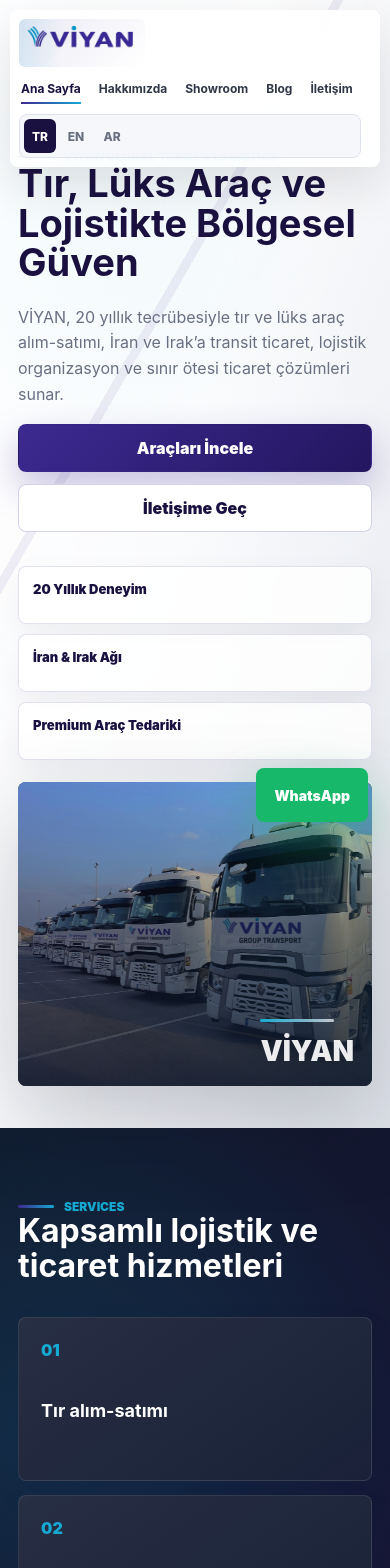
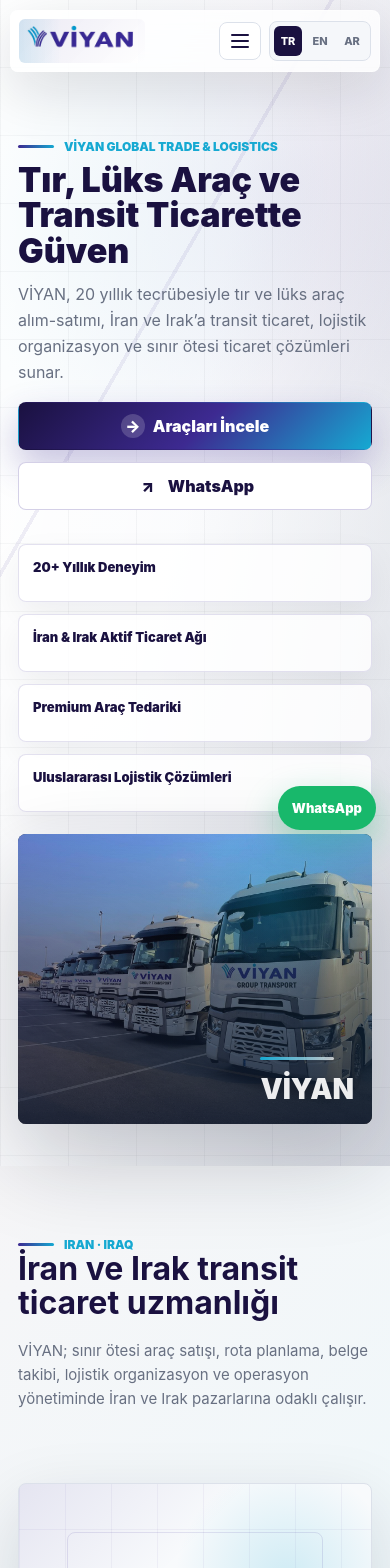
Before and after one commit to serhatcosar7-droid/viyan-lojistik, a Next.js app: page / in a window 390 px wide. Shown: the top 1568 px of the page. Built offline with nearby package versions, Linux system fonts and the light colour scheme.

Commit message:
Polish responsive premium design

```diff
--- a/src/app/globals.css
+++ b/src/app/globals.css
@@ -11,6 +11,7 @@
   --soft: #f4f6fa;
   --metal: #aeb7c6;
   --shadow: 0 24px 70px rgba(17, 24, 43, 0.14);
+  --brand-gradient: linear-gradient(135deg, #1a1140 0%, #3d2a91 52%, #16a9d2 100%);
 }
 
 * {
@@ -51,16 +52,16 @@ textarea {
   left: 50%;
   z-index: 20;
   display: grid;
-  grid-template-columns: auto 1fr auto;
-  gap: 24px;
+  grid-template-columns: auto 1fr auto auto;
+  gap: 18px;
   align-items: center;
   width: min(1180px, calc(100% - 32px));
-  padding: 10px 12px;
+  padding: 8px 10px;
   border: 1px solid rgba(255, 255, 255, 0.42);
   border-radius: 8px;
-  background: rgba(255, 255, 255, 0.90);
-  box-shadow: 0 18px 50px rgba(16, 19, 28, 0.12);
-  backdrop-filter: blur(18px);
+  background: rgba(255, 255, 255, 0.78);
+  box-shadow: 0 18px 56px rgba(16, 19, 28, 0.13);
+  backdrop-filter: blur(22px);
   transform: translateX(-50%);
 }
 
@@ -73,8 +74,8 @@ textarea {
   position: relative;
   display: grid;
   place-items: center;
-  width: 166px;
-  height: 48px;
+  width: 154px;
+  height: 44px;
   overflow: hidden;
   border-radius: 6px;
 }
@@ -89,7 +90,7 @@ textarea {
 }
 
 .brand-mark img {
-  width: 148px;
+  width: 136px;
   height: auto;
   object-fit: contain;
   mix-blend-mode: multiply;
@@ -102,6 +103,25 @@ textarea {
   color: #303746;
   font-size: 13.5px;
   font-weight: 700;
+}
+
+.menu-toggle {
+  display: none;
+  width: 42px;
+  height: 38px;
+  border: 1px solid var(--line);
+  border-radius: 8px;
+  background: rgba(255, 255, 255, 0.82);
+  cursor: pointer;
+}
+
+.menu-toggle span {
+  display: block;
+  width: 18px;
+  height: 2px;
+  margin: 4px auto;
+  border-radius: 999px;
+  background: var(--deep);
 }
 
 .nav-links a {
@@ -169,14 +189,15 @@ textarea {
 .hero-section {
   position: relative;
   display: grid;
-  grid-template-columns: minmax(0, 1fr) minmax(440px, 0.95fr);
-  gap: 42px;
+  grid-template-columns: minmax(0, 0.94fr) minmax(460px, 1.06fr);
+  gap: 54px;
   align-items: center;
-  min-height: 760px;
-  padding: 120px max(28px, calc((100vw - 1180px) / 2)) 58px;
+  min-height: 820px;
+  padding: 118px max(28px, calc((100vw - 1180px) / 2)) 64px;
   background:
-    linear-gradient(100deg, rgba(255, 255, 255, 0.86) 0%, rgba(255, 255, 255, 0.52) 45%, rgba(17, 24, 43, 0.04) 100%),
-    radial-gradient(circle at 12% 18%, rgba(22, 169, 210, 0.16), transparent 28%),
+    linear-gradient(100deg, rgba(255, 255, 255, 0.92) 0%, rgba(255, 255, 255, 0.58) 45%, rgba(17, 24, 43, 0.08) 100%),
+    radial-gradient(circle at 12% 18%, rgba(22, 169, 210, 0.18), transparent 28%),
+    radial-gradient(circle at 72% 16%, rgba(61, 42, 145, 0.16), transparent 32%),
     linear-gradient(135deg, #ffffff 0%, #f5f7fb 48%, #e8ebf2 100%);
 }
 
@@ -185,7 +206,11 @@ textarea {
   inset: 0;
   pointer-events: none;
   content: "";
-  background-image: linear-gradient(120deg, transparent 0 32%, rgba(61, 42, 145, 0.08) 32% 33%, transparent 33% 100%);
+  background-image:
+    linear-gradient(120deg, transparent 0 31%, rgba(61, 42, 145, 0.08) 31% 31.4%, transparent 31.4% 100%),
+    linear-gradient(90deg, rgba(17, 24, 43, 0.04) 1px, transparent 1px),
+    linear-gradient(0deg, rgba(17, 24, 43, 0.035) 1px, transparent 1px);
+  background-size: auto, 68px 68px, 68px 68px;
 }
 
 .hero-content {
@@ -225,8 +250,13 @@ h1 {
   max-width: 790px;
   margin-bottom: 22px;
   color: var(--deep);
-  font-size: 72px;
-  line-height: 0.98;
+  font-size: 76px;
+  line-height: 0.96;
+  letter-spacing: 0;
+}
+
+.mobile-hero-title {
+  display: none;
 }
 
 h2 {
@@ -278,9 +308,19 @@ p {
 }
 
 .button.primary {
-  background: linear-gradient(135deg, var(--indigo), #24165f);
+  background: var(--brand-gradient);
   color: white;
   box-shadow: 0 16px 36px rgba(61, 42, 145, 0.28);
+}
+
+.button-icon {
+  display: inline-grid;
+  place-items: center;
+  width: 24px;
+  height: 24px;
+  margin-inline-end: 8px;
+  border-radius: 50%;
+  background: rgba(255, 255, 255, 0.18);
 }
 
 .button.ghost {
@@ -307,14 +347,14 @@ p {
 
 .hero-stats {
   display: grid;
-  grid-template-columns: repeat(3, 1fr);
-  gap: 10px;
+  grid-template-columns: repeat(4, 1fr);
+  gap: 12px;
   margin-top: 34px;
 }
 
 .hero-stats span {
-  min-height: 76px;
-  padding: 18px;
+  min-height: 94px;
+  padding: 18px 16px;
   border: 1px solid rgba(61, 42, 145, 0.14);
   border-radius: 8px;
   background: rgba(255, 255, 255, 0.82);
@@ -322,12 +362,18 @@ p {
   color: var(--deep);
   font-size: 13px;
   font-weight: 900;
+  transition: transform 180ms ease, box-shadow 180ms ease;
+}
+
+.hero-stats span:hover {
+  box-shadow: var(--shadow);
+  transform: translateY(-3px);
 }
 
 .hero-visual {
   position: relative;
   z-index: 1;
-  min-height: 590px;
+  min-height: 640px;
   overflow: hidden;
   border-radius: 8px;
   background: var(--navy);
@@ -341,14 +387,15 @@ p {
   z-index: 1;
   content: "";
   background:
-    linear-gradient(180deg, rgba(17, 24, 43, 0.12), rgba(17, 24, 43, 0.88)),
-    linear-gradient(120deg, rgba(61, 42, 145, 0.24), transparent 40%, rgba(22, 169, 210, 0.22));
+    radial-gradient(circle at 72% 22%, rgba(22, 169, 210, 0.28), transparent 28%),
+    linear-gradient(180deg, rgba(17, 24, 43, 0.04), rgba(17, 24, 43, 0.88)),
+    linear-gradient(120deg, rgba(61, 42, 145, 0.34), transparent 42%, rgba(22, 169, 210, 0.24));
 }
 
 .hero-visual img {
   width: 100%;
   height: 100%;
-  min-height: 590px;
+  min-height: 640px;
   object-fit: cover;
   object-position: center;
   animation: slowPan 14s ease-in-out infinite alternate;
@@ -387,6 +434,7 @@ p {
   position: relative;
   padding: 152px max(28px, calc((100vw - 1180px) / 2)) 72px;
   background:
+    radial-gradient(circle at 80% 16%, rgba(22, 169, 210, 0.18), transparent 28%),
     linear-gradient(135deg, rgba(26, 17, 64, 0.96), rgba(17, 24, 43, 0.98)),
     var(--navy);
   overflow: hidden;
@@ -504,6 +552,7 @@ p {
 .showroom-section,
 .why-section {
   background:
+    radial-gradient(circle at 12% 8%, rgba(22, 169, 210, 0.10), transparent 24%),
     linear-gradient(180deg, #f4f6fa 0%, #ffffff 100%),
     var(--soft);
 }
@@ -523,6 +572,11 @@ p {
   gap: 12px;
   align-items: end;
   margin-bottom: 28px;
+  padding: 14px;
+  border: 1px solid rgba(61, 42, 145, 0.10);
+  border-radius: 8px;
+  background: rgba(255, 255, 255, 0.78);
+  box-shadow: 0 18px 48px rgba(17, 24, 43, 0.07);
 }
 
 .filter-select {
@@ -566,13 +620,13 @@ p {
   border: 1px solid var(--line);
   border-radius: 8px;
   background: white;
-  box-shadow: 0 20px 54px rgba(17, 24, 43, 0.10);
+  box-shadow: 0 24px 64px rgba(17, 24, 43, 0.12);
   transition: transform 180ms ease, box-shadow 180ms ease;
 }
 
 .vehicle-card:hover {
-  box-shadow: var(--shadow);
-  transform: translateY(-5px);
+  box-shadow: 0 36px 90px rgba(17, 24, 43, 0.18);
+  transform: translateY(-6px);
 }
 
 .vehicle-image {
@@ -672,11 +726,26 @@ dd {
     linear-gradient(145deg, rgba(255, 255, 255, 0.08), rgba(255, 255, 255, 0.02)),
     #151d34;
   border-color: rgba(255, 255, 255, 0.10);
+  transition: transform 180ms ease, border-color 180ms ease, background 180ms ease;
+}
+
+.service-item:hover {
+  border-color: rgba(22, 169, 210, 0.42);
+  background:
+    linear-gradient(145deg, rgba(22, 169, 210, 0.14), rgba(255, 255, 255, 0.03)),
+    #151d34;
+  transform: translateY(-4px);
 }
 
 .service-item span {
   display: block;
-  margin-bottom: 40px;
+  width: 42px;
+  height: 42px;
+  margin-bottom: 34px;
+  border: 1px solid rgba(22, 169, 210, 0.38);
+  border-radius: 50%;
+  text-align: center;
+  line-height: 40px;
   color: var(--cyan);
   font-weight: 900;
 }
@@ -690,6 +759,14 @@ dd {
   align-items: center;
 }
 
+.transit-compact {
+  padding-top: 76px;
+  padding-bottom: 76px;
+  background:
+    linear-gradient(135deg, rgba(26, 17, 64, 0.04), rgba(22, 169, 210, 0.08)),
+    white;
+}
+
 .route-map {
   position: relative;
   min-height: 430px;
@@ -697,9 +774,12 @@ dd {
   border: 1px solid var(--line);
   border-radius: 8px;
   background:
+    linear-gradient(90deg, rgba(61, 42, 145, 0.05) 1px, transparent 1px),
+    linear-gradient(0deg, rgba(61, 42, 145, 0.05) 1px, transparent 1px),
     linear-gradient(135deg, rgba(61, 42, 145, 0.10), transparent 30%),
     radial-gradient(circle at 76% 22%, rgba(22, 169, 210, 0.18), transparent 26%),
     #f8fafc;
+  background-size: 46px 46px, 46px 46px, auto, auto, auto;
   box-shadow: var(--shadow);
 }
 
@@ -805,13 +885,42 @@ dd {
 
 .blog-card {
   position: relative;
-  min-height: 280px;
+  min-height: 380px;
   overflow: hidden;
   padding: 24px;
   background:
     linear-gradient(145deg, rgba(22, 169, 210, 0.08), transparent 38%),
     white;
   transition: transform 180ms ease, box-shadow 180ms ease;
+}
+
+.blog-thumb {
+  position: relative;
+  aspect-ratio: 1.55;
+  margin: -24px -24px 20px;
+  overflow: hidden;
+  background: var(--navy);
+}
+
+.blog-thumb img {
+  width: 100%;
+  height: 100%;
+  object-fit: cover;
+  transition: transform 240ms ease;
+}
+
+.blog-card:hover .blog-thumb img {
+  transform: scale(1.05);
+}
+
+.blog-card > a {
+  position: relative;
+  z-index: 1;
+  display: inline-flex;
+  margin-top: 10px;
+  color: var(--indigo);
+  font-size: 13px;
+  font-weight: 900;
 }
 
 .blog-card::after {
@@ -920,10 +1029,10 @@ dd {
 
 .site-footer {
   display: grid;
-  grid-template-columns: 1.2fr 1fr auto;
+  grid-template-columns: 1.4fr 0.7fr 1fr 1fr;
   gap: 28px;
   align-items: start;
-  padding: 28px max(28px, calc((100vw - 1180px) / 2));
+  padding: 44px max(28px, calc((100vw - 1180px) / 2));
   border-top: 1px solid var(--line);
   background:
     linear-gradient(135deg, rgba(26, 17, 64, 0.04), rgba(22, 169, 210, 0.06)),
@@ -945,14 +1054,42 @@ dd {
 }
 
 .footer-links,
+.footer-services,
 .footer-contact {
   display: grid;
   gap: 10px;
 }
 
 .footer-links a,
-.footer-contact a {
+.footer-contact a,
+.footer-services span,
+.site-footer strong {
   color: var(--deep);
+  font-weight: 900;
+}
+
+.footer-services span {
+  color: var(--muted);
+  font-weight: 700;
+}
+
+.footer-contact p {
+  margin: 0;
+  font-size: 13px;
+}
+
+.footer-social {
+  display: flex;
+  gap: 8px;
+  flex-wrap: wrap;
+}
+
+.footer-social span {
+  padding: 6px 9px;
+  border: 1px solid var(--line);
+  border-radius: 999px;
+  color: var(--deep);
+  font-size: 12px;
   font-weight: 900;
 }
 
@@ -964,14 +1101,15 @@ dd {
   display: inline-flex;
   align-items: center;
   justify-content: center;
-  min-height: 54px;
-  padding: 0 18px;
-  border-radius: 8px;
+  min-height: 48px;
+  padding: 0 16px;
+  border-radius: 999px;
   background: #18b86b;
   color: white;
   box-shadow: 0 18px 44px rgba(24, 184, 107, 0.38);
   font-size: 14px;
   font-weight: 900;
+  animation: whatsappPulse 3.2s infinite;
 }
 
 .reveal {
@@ -1016,9 +1154,18 @@ dd {
   }
 }
 
+@keyframes whatsappPulse {
+  70% {
+    box-shadow: 0 0 0 12px rgba(24, 184, 107, 0);
+  }
+  100% {
+    box-shadow: 0 0 0 0 rgba(24, 184, 107, 0);
+  }
+}
+
 @media (max-width: 1080px) {
   .site-header {
-    grid-template-columns: 1fr auto;
+    grid-template-columns: 1fr auto auto;
     row-gap: 8px;
   }
 
@@ -1043,21 +1190,26 @@ dd {
     padding-top: 138px;
   }
 
+  .hero-stats {
+    grid-template-columns: repeat(2, 1fr);
+  }
+
   .hero-visual {
-    min-height: 430px;
+    min-height: 460px;
   }
 
   .hero-visual img {
-    min-height: 430px;
+    min-height: 460px;
   }
 
-  .vehicle-grid,
-  .blog-grid,
+  .featured-grid,
   .gateway-grid,
   .why-list {
     grid-template-columns: repeat(2, 1fr);
   }
 
+  .vehicle-grid,
+  .blog-grid,
   .service-grid,
   .about-service-grid {
     grid-template-columns: repeat(2, 1fr);
@@ -1072,8 +1224,31 @@ dd {
   .site-header {
     top: 10px;
     width: min(100% - 20px, 1180px);
-    gap: 10px;
+    grid-template-columns: 1fr auto auto;
+    gap: 8px;
     padding: 8px;
+  }
+
+  .menu-toggle {
+    display: block;
+  }
+
+  .nav-links {
+    display: none;
+    grid-column: 1 / -1;
+    padding: 10px;
+    border: 1px solid var(--line);
+    border-radius: 8px;
+    background: rgba(255, 255, 255, 0.96);
+  }
+
+  .site-header.menu-open .nav-links {
+    display: grid;
+    gap: 6px;
+  }
+
+  .nav-links a {
+    padding: 10px 8px;
   }
 
   .brand-mark {
@@ -1085,17 +1260,27 @@ dd {
   }
 
   .language-switcher button {
-    min-width: 32px;
+    min-width: 28px;
+    min-height: 30px;
+    font-size: 11px;
   }
 
   .hero-section {
     gap: 22px;
     min-height: auto;
-    padding: 142px 18px 42px;
+    padding: 132px 18px 42px;
   }
 
   h1 {
-    font-size: 38px;
+    display: none;
+  }
+
+  .mobile-hero-title {
+    display: block;
+    margin: 8px 0 14px;
+    color: var(--deep);
+    font-size: 34px;
+    font-weight: 900;
     line-height: 1.04;
   }
 
@@ -1125,6 +1310,7 @@ dd {
   .hero-stats,
   .mini-grid,
   .vehicle-grid,
+  .featured-grid,
   .about-service-grid,
   .service-grid,
   .why-list,
@@ -1140,7 +1326,7 @@ dd {
 
   .hero-visual,
   .hero-visual img {
-    min-height: 300px;
+    min-height: 286px;
   }
 
   .hero-logo-watermark {
@@ -1163,8 +1349,28 @@ dd {
     font-size: 12px;
   }
 
+  .filters {
+    padding: 10px;
+  }
+
+  .segmented {
+    overflow-x: auto;
+  }
+
+  .blog-card {
+    min-height: auto;
+  }
+
   .site-footer {
     grid-template-columns: 1fr;
     padding: 24px 18px 88px;
   }
+
+  .floating-whatsapp {
+    right: 14px;
+    bottom: 14px;
+    min-height: 44px;
+    padding: 0 14px;
+    font-size: 13px;
+  }
 }
--- a/src/components/ViyanWebsite.tsx
+++ b/src/components/ViyanWebsite.tsx
@@ -97,8 +97,10 @@ function Header({
   setLocale: (locale: Locale) => void;
   nav: string[];
 }) {
+  const [menuOpen, setMenuOpen] = useState(false);
+
   return (
-    <header className="site-header">
+    <header className={menuOpen ? "site-header menu-open" : "site-header"}>
       <Link className="brand" href="/" aria-label="VİYAN">
         <span className="brand-mark">
           <Image src="/logo.png" alt="VİYAN logo" width={172} height={48} priority />
@@ -106,11 +108,16 @@ function Header({
       </Link>
       <nav className="nav-links" aria-label="Primary navigation">
         {routes.map((route, index) => (
-          <Link key={route.key} className={page === route.key ? "active" : ""} href={route.href}>
+          <Link key={route.key} className={page === route.key ? "active" : ""} href={route.href} onClick={() => setMenuOpen(false)}>
             {nav[index]}
           </Link>
         ))}
       </nav>
+      <button className="menu-toggle" type="button" onClick={() => setMenuOpen((open) => !open)} aria-label="Toggle menu">
+        <span />
+        <span />
+        <span />
+      </button>
       <div className="language-switcher" aria-label="Language selector">
         {locales.map((item) => (
           <button
@@ -134,15 +141,18 @@ function HomePage({ t }: { t: Record<string, string | string[] | string[][]> })
       <section className="hero-section">
         <div className="hero-content reveal">
           <div className="eyebrow">VİYAN GLOBAL TRADE & LOGISTICS</div>
+          <div className="mobile-hero-title">Tır, Lüks Araç ve Transit Ticarette Güven</div>
           <h1>{t.heroTitle as string}</h1>
           <p>{t.heroText as string}</p>
           <div className="hero-actions">
             <Link className="button primary" href="/showroom">
+              <span className="button-icon">→</span>
               {t.inspect as string}
             </Link>
-            <Link className="button ghost" href="/iletisim">
-              {t.contact as string}
-            </Link>
+            <a className="button ghost" href={whatsappUrl}>
+              <span className="button-icon">↗</span>
+              WhatsApp
+            </a>
           </div>
           <div className="hero-stats">
             {(t.stats as string[]).map((item) => (
@@ -162,6 +172,7 @@ function HomePage({ t }: { t: Record<string, string | string[] | string[][]> })
           <div className="hero-logo-watermark">VİYAN</div>
         </div>
       </section>
+      <TransitSection t={t} compact />
       <ServicesSection t={t} />
       <FeaturedVehicles t={t} />
       <WhySection t={t} />
@@ -235,6 +246,16 @@ function FeaturedVehicles({ t }: { t: Record<string, string | string[] | string[
                 </h3>
                 <p>{vehicle.description}</p>
               </div>
+              <dl>
+                <div>
+                  <dt>{t.year as string}</dt>
+                  <dd>{vehicle.year}</dd>
+                </div>
+                <div>
+                  <dt>KM</dt>
+                  <dd>{vehicle.mileage}</dd>
+                </div>
+              </dl>
               <div className="card-actions">
                 <Link href="/showroom" className="button compact dark">
                   {t.details as string}
@@ -421,7 +442,7 @@ function ServicesSection({ t }: { t: Record<string, string | string[] | string[]
       <div className="service-grid">
         {(t.services as string[]).map((service, index) => (
           <article className="service-item" key={service}>
-            <span>{String(index + 1).padStart(2, "0")}</span>
+            <span>{["▰", "◆", "◎", "↗", "⟶", "◌", "◇", "✦"][index]}</span>
             <h3>{service}</h3>
           </article>
         ))}
@@ -430,9 +451,9 @@ function ServicesSection({ t }: { t: Record<string, string | string[] | string[]
   );
 }
 
-function TransitSection({ t }: { t: Record<string, string | string[] | string[][]> }) {
+function TransitSection({ t, compact = false }: { t: Record<string, string | string[] | string[][]>; compact?: boolean }) {
   return (
-    <section className="section transit-section">
+    <section className={compact ? "section transit-section transit-compact" : "section transit-section"}>
       <div className="transit-copy">
         <span className="section-kicker">IRAN · IRAQ</span>
         <h2>{t.transitTitle as string}</h2>
@@ -480,9 +501,13 @@ function BlogSection({ t }: { t: Record<string, string | string[] | string[][]>
       <div className="blog-grid">
         {(t.blog as string[][]).map(([title, text]) => (
           <article className="blog-card" key={title}>
-            <span>VİYAN</span>
+            <div className="blog-thumb">
+              <Image src="/vehicles/vehicle-3.jpg" alt={title} width={520} height={320} loading="lazy" />
+            </div>
+            <span>VİYAN INSIGHT</span>
             <h3>{title}</h3>
             <p>{text}</p>
+            <Link href="/iletisim">{t.details as string}</Link>
           </article>
         ))}
       </div>
@@ -531,15 +556,28 @@ function Footer({ t }: { t: Record<string, string | string[] | string[][]> }) {
         <p>© 2026 VİYAN. Premium trade and logistics solutions.</p>
       </div>
       <div className="footer-links">
+        <strong>{t.footerMenu as string}</strong>
         {routes.map((route, index) => (
           <Link key={route.key} href={route.href}>
             {(t.nav as string[])[index]}
           </Link>
         ))}
       </div>
+      <div className="footer-services">
+        <strong>{t.footerServices as string}</strong>
+        {(t.services as string[]).slice(0, 4).map((service) => (
+          <span key={service}>{service}</span>
+        ))}
+      </div>
       <div className="footer-contact">
+        <strong>{t.footerContact as string}</strong>
         <a href={`tel:+90${phone.replace(/\D/g, "").slice(1)}`}>{phone}</a>
         <a href={whatsappUrl}>WhatsApp</a>
+        <p>{t.address as string}</p>
+        <div className="footer-social">
+          <span>Instagram</span>
+          <span>LinkedIn</span>
+        </div>
       </div>
     </footer>
   );
--- a/src/data/i18n.ts
+++ b/src/data/i18n.ts
@@ -14,7 +14,7 @@ export const dictionary = {
       "VİYAN, 20 yıllık tecrübesiyle tır ve lüks araç alım-satımı, İran ve Irak’a transit ticaret, lojistik organizasyon ve sınır ötesi ticaret çözümleri sunar.",
     inspect: "Araçları İncele",
     contact: "İletişime Geç",
-    stats: ["20 Yıllık Deneyim", "İran & Irak Ağı", "Premium Araç Tedariki"],
+    stats: ["20+ Yıllık Deneyim", "İran & Irak Aktif Ticaret Ağı", "Premium Araç Tedariki", "Uluslararası Lojistik Çözümleri"],
     aboutTitle: "Taşımacılıktan bölgesel ticaret gücüne",
     aboutText:
       "Aydın Altıntaş kuruculuğunda yük taşımacılığı tecrübesiyle başlayan VİYAN, bugün tır alım-satımı, lüks araç ticareti, transit operasyon yönetimi ve lojistik danışmanlık alanlarında güçlü bir marka konumundadır.",
@@ -61,6 +61,9 @@ export const dictionary = {
       ["Lojistikte Doğru Partner Seçimi", "Sınır ötesi ticarette doğru lojistik partneri seçmek operasyon güvenini ve teslimat kalitesini artırır."]
     ],
     contactTitle: "İletişim",
+    footerMenu: "Menü",
+    footerServices: "Hizmetler",
+    footerContact: "İletişim",
     form: ["Ad Soyad", "Telefon", "E-posta", "İlgilendiğiniz Hizmet", "Mesaj", "Gönder"],
     address: "Yüzbaşıoğlu Apt, Merkez, 52003. Sk. No:1 Kat:4 No:8, 33000 Mezitli/Mersin"
   },
@@ -71,7 +74,7 @@ export const dictionary = {
       "VİYAN delivers truck and luxury vehicle trading, transit commerce to Iran and Iraq, logistics organization and cross-border trade solutions with 20 years of experience.",
     inspect: "View Vehicles",
     contact: "Contact Us",
-    stats: ["20 Years Experience", "Iran & Iraq Network", "Premium Sourcing"],
+    stats: ["20+ Years Experience", "Active Iran & Iraq Trade Network", "Premium Vehicle Sourcing", "International Logistics Solutions"],
     aboutTitle: "From freight experience to regional trade strength",
     aboutText:
       "Founded by Aydın Altıntaş with a background in freight transportation, VİYAN is now a strong brand in truck trading, luxury vehicle commerce, transit operations and logistics consulting.",
@@ -111,6 +114,9 @@ export const dictionary = {
       ["Choosing the Right Logistics Partner", "The right logistics partner improves operational trust, delivery quality and cross-border communication."]
     ],
     contactTitle: "Contact",
+    footerMenu: "Menu",
+    footerServices: "Services",
+    footerContact: "Contact",
     form: ["Full Name", "Phone", "Email", "Service of Interest", "Message", "Send"],
     address: "Yüzbaşıoğlu Apt, Merkez, 52003. Sk. No:1 Floor:4 No:8, 33000 Mezitli/Mersin"
   },
@@ -121,7 +127,7 @@ export const dictionary = {
       "تقدم VİYAN بخبرة 20 عاما حلول بيع وشراء الشاحنات والسيارات الفاخرة، والتجارة الترانزيت إلى إيران والعراق، وتنظيم الخدمات اللوجستية والتجارة عبر الحدود.",
     inspect: "استعرض المركبات",
     contact: "تواصل معنا",
-    stats: ["20 عاما من الخبرة", "شبكة إيران والعراق", "توريد مركبات فاخرة"],
+    stats: ["أكثر من 20 عاما من الخبرة", "شبكة تجارة نشطة في إيران والعراق", "توريد مركبات فاخرة", "حلول لوجستية دولية"],
     aboutTitle: "من خبرة النقل إلى قوة تجارية إقليمية",
     aboutText:
       "بدأت VİYAN بقيادة المؤسس أيدن ألتنطاش من خبرة نقل البضائع، وأصبحت اليوم علامة قوية في تجارة الشاحنات والسيارات الفاخرة وإدارة عمليات الترانزيت والاستشارات اللوجستية.",
@@ -152,6 +158,9 @@ export const dictionary = {
       ["اختيار الشريك اللوجستي الصحيح", "الشريك اللوجستي الصحيح يعزز الثقة التشغيلية وجودة التسليم والتواصل عبر الحدود."]
     ],
     contactTitle: "تواصل",
+    footerMenu: "القائمة",
+    footerServices: "الخدمات",
+    footerContact: "تواصل",
     form: ["الاسم الكامل", "الهاتف", "البريد الإلكتروني", "الخدمة المطلوبة", "الرسالة", "إرسال"],
     address: "Yüzbaşıoğlu Apt, Merkez, 52003. Sk. No:1 Kat:4 No:8, 33000 Mezitli/Mersin"
   }
```
